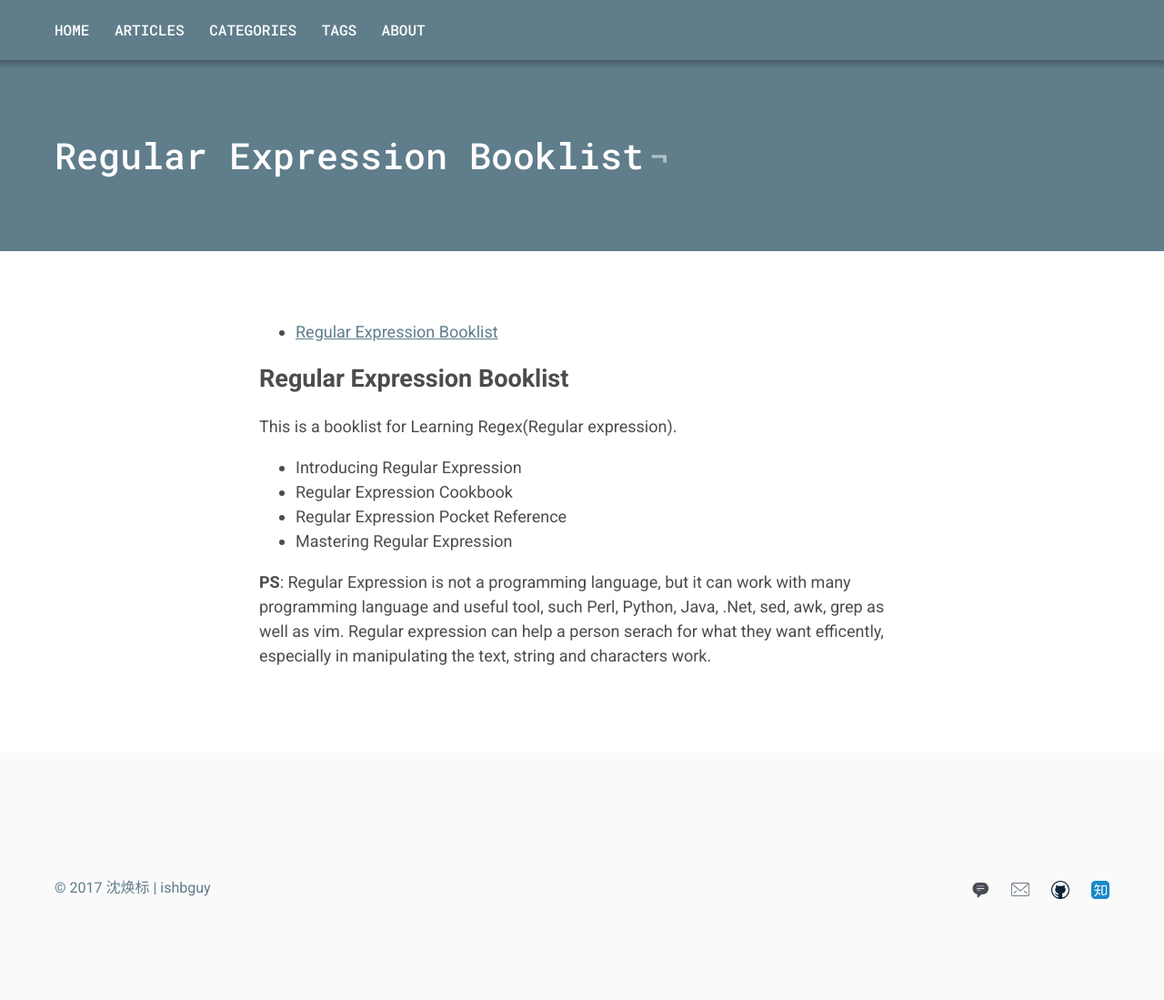
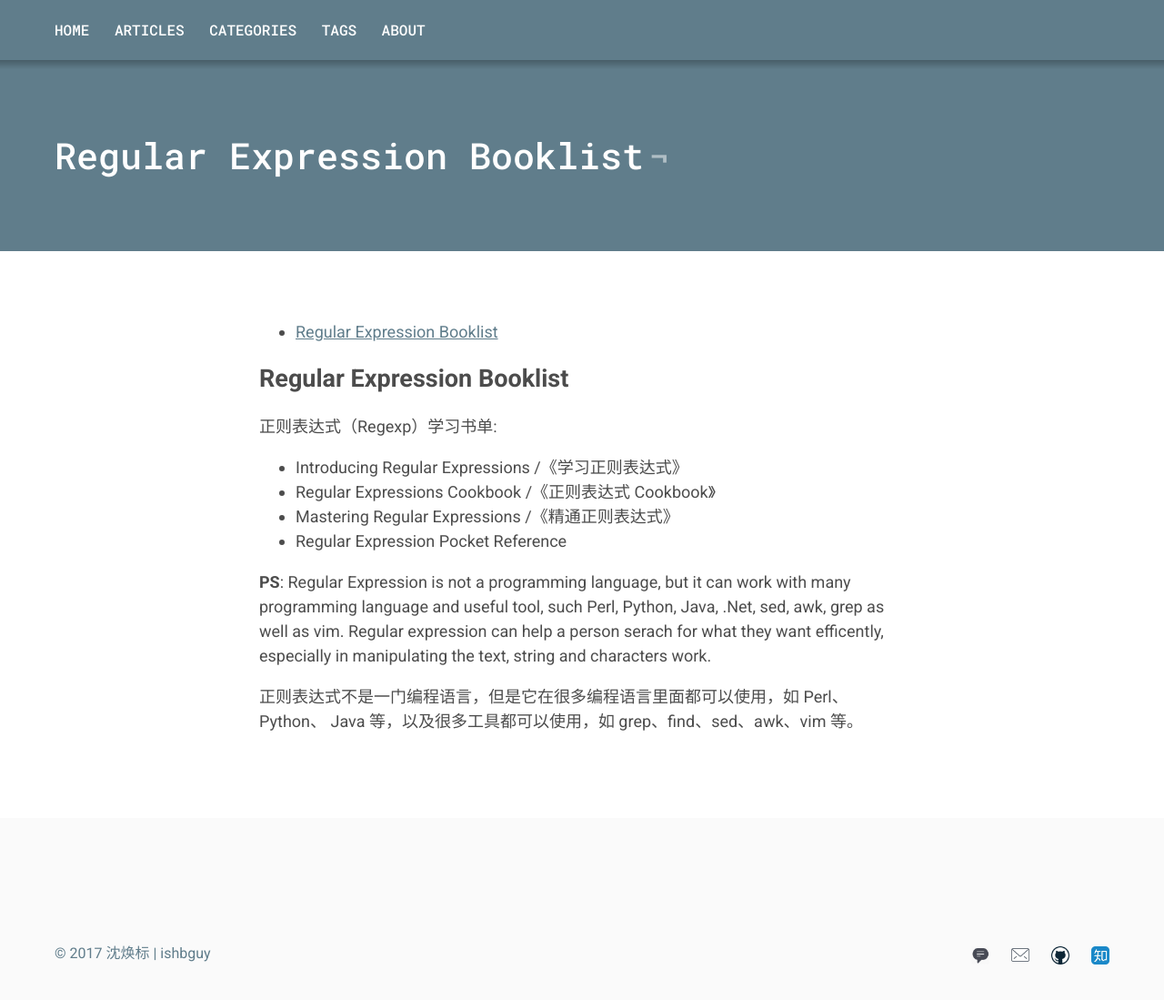
Before and after one commit to ishbguy/ishbguy.github.io, a Jekyll site: the page built from _posts/2017-07-23-Regexp-Booklist.md, in a window 1280 px wide and 1199 px high. Shown: the top 1099 px of the window at 91% size. Built offline with Jekyll 4.4.1, drawn with Linux system fonts in a browser that asks for light colours.

Commit message:
Add Chinese content.

```diff
--- a/_posts/2017-07-23-Regexp-Booklist.md
+++ b/_posts/2017-07-23-Regexp-Booklist.md
@@ -11,15 +11,18 @@ tags: Regexp
 
 # Regular Expression Booklist
 
-This is a booklist for Learning Regex(Regular expression).
+正则表达式（Regexp）学习书单:
 
-+ Introducing Regular Expression
-+ Regular Expression Cookbook
++ Introducing Regular Expressions /《学习正则表达式》
++ Regular Expressions Cookbook /《正则表达式 Cookbook》
++ Mastering Regular Expressions /《精通正则表达式》
 + Regular Expression Pocket Reference
-+ Mastering Regular Expression
 
 **PS**: Regular Expression is not a programming language, but it can work with
 many programming language and useful tool, such Perl, Python, Java, .Net, sed,
 awk, grep as well as vim. Regular expression can help a person serach for what
 they want efficently, especially in manipulating the text, string and
 characters work.
+
+正则表达式不是一门编程语言，但是它在很多编程语言里面都可以使用，如 Perl、Python、
+Java 等，以及很多工具都可以使用，如 grep、find、sed、awk、vim 等。
```
